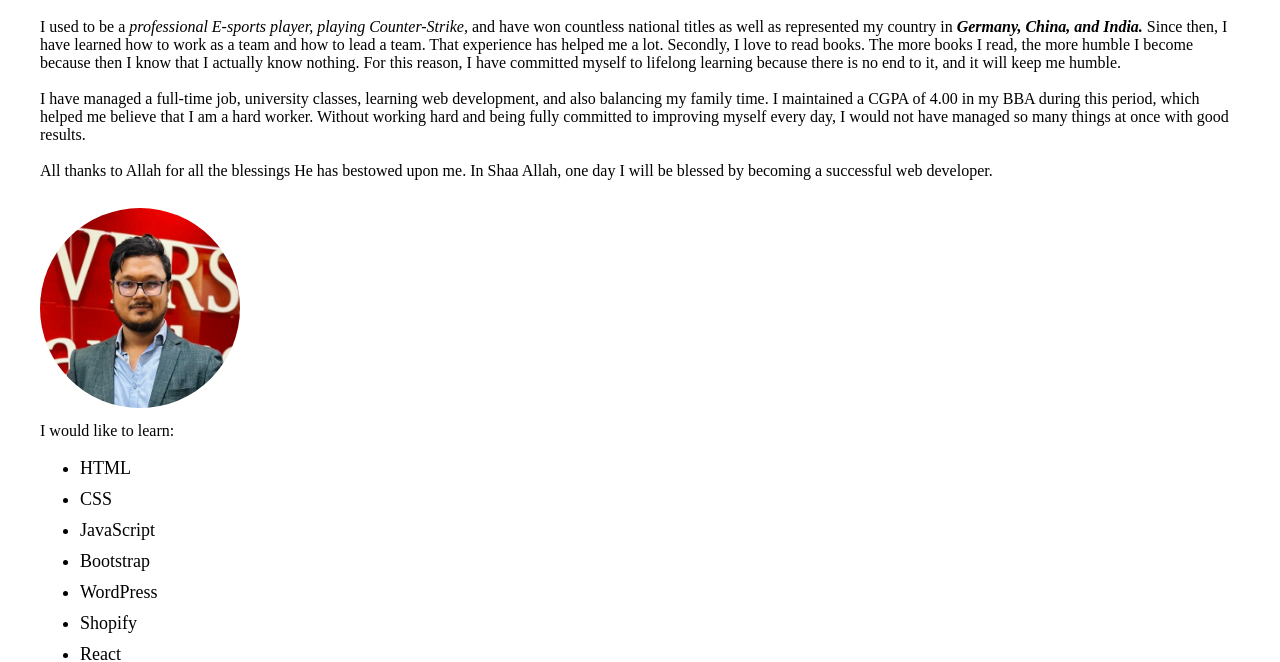
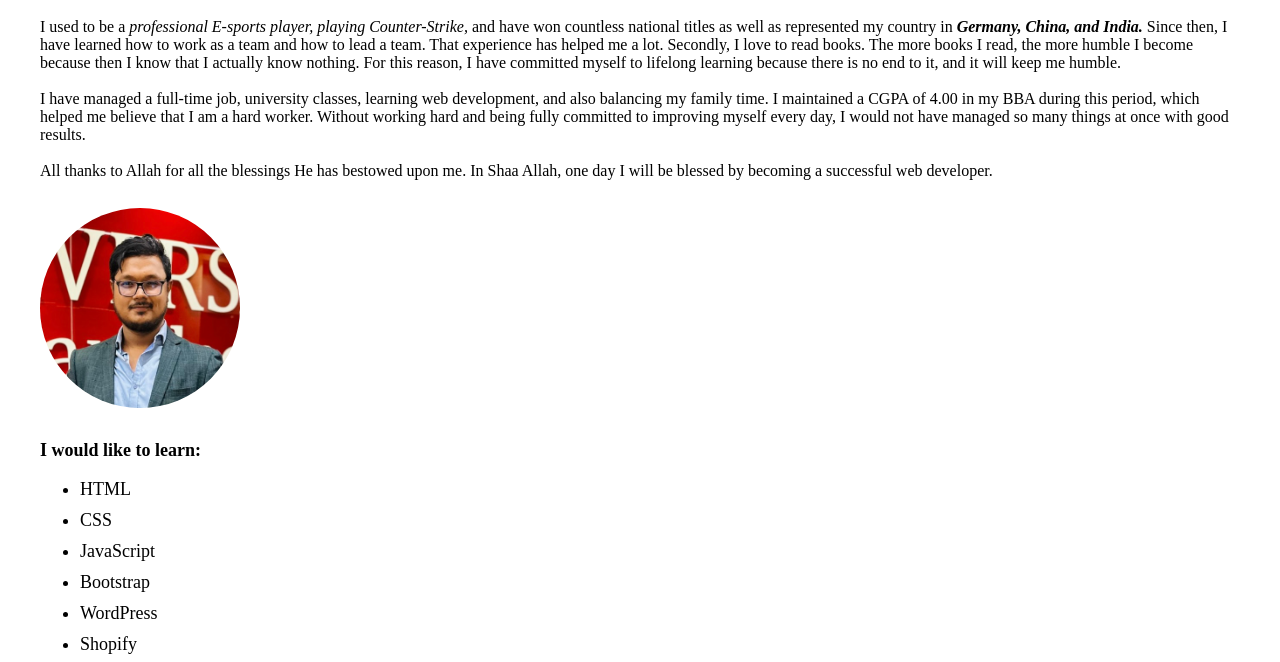
Before and after one commit to NoorTushar/shopify-class-01, a plain HTML site: page index.html in a window 1280 px wide. Shown: the part 158-820 px from the top of the page. Drawn offline with Linux system fonts and the light colour scheme.

Commit message:
updatev3

```diff
--- a/index.html
+++ b/index.html
@@ -61,9 +61,13 @@
           margin: 10px 0;
         "
       />
-
+      <br />
+      <br />
       <div>
-        I would like to learn: <br />
+        <span style="font-size: 18px; font-weight: bold">
+          I would like to learn:</span
+        >
+        <br />
         <ul style="font-size: 18px">
           <li style="margin-bottom: 10px">HTML</li>
           <li style="margin-bottom: 10px">CSS</li>
```
